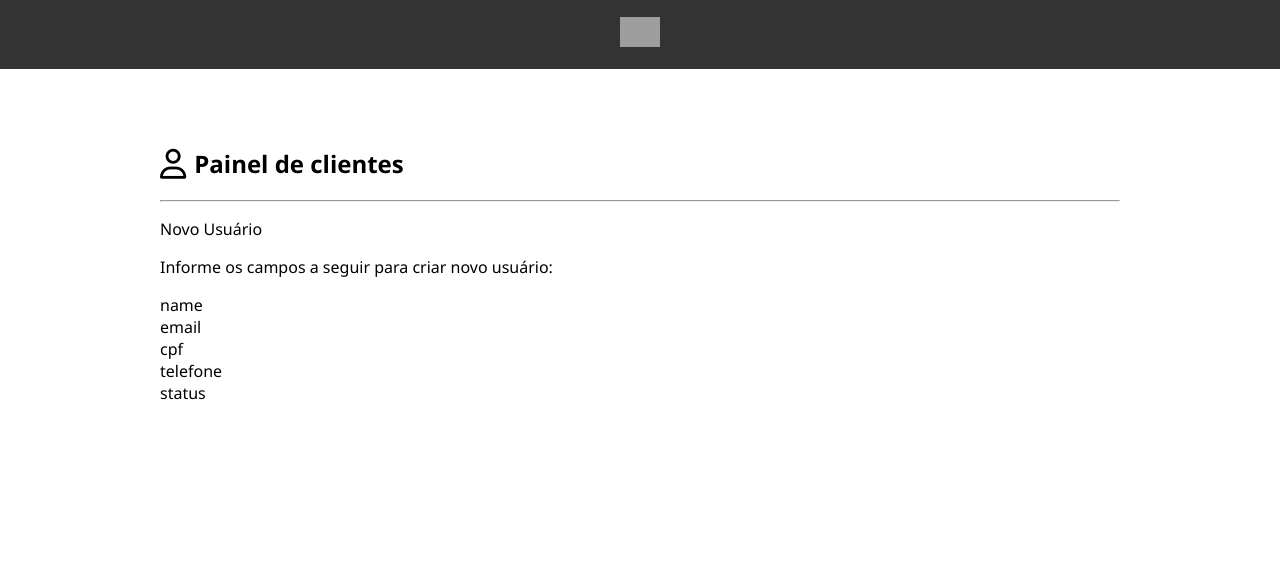
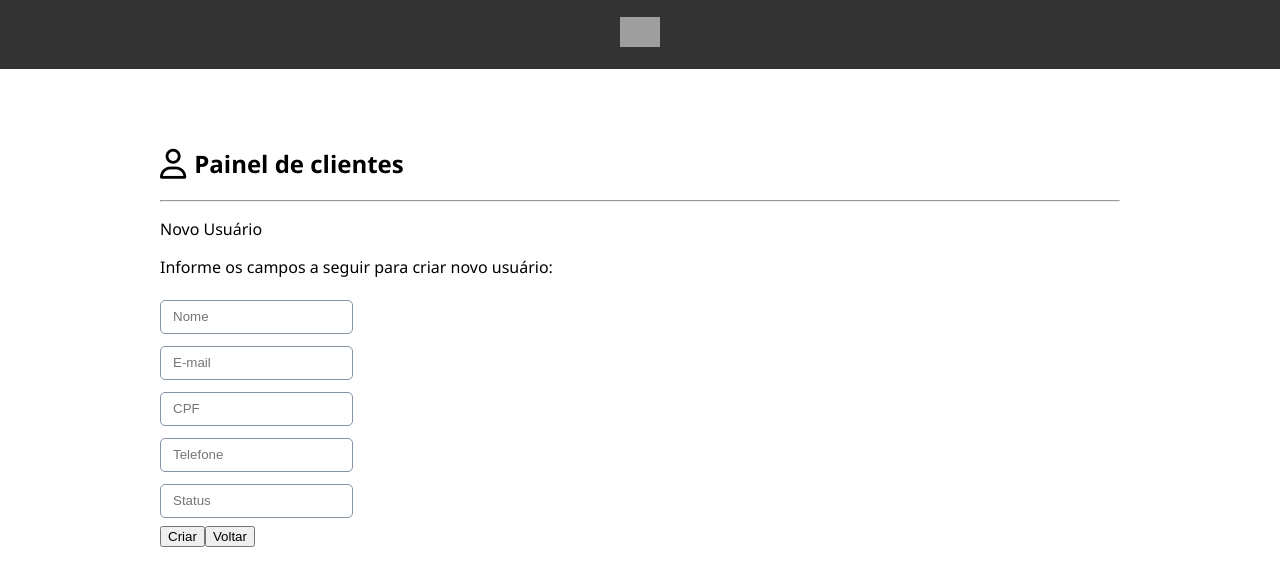
Before and after one commit to alekgomes/desafio-uol, a React (Create React App) app: page / in a window 1280 px wide. Shown: the top 586 px of the page. Built offline with nearby package versions, Linux system fonts and the light colour scheme; grey boxes are pictures that could not be loaded; the HTML template or start-up script is replaced by a standard one.

Commit message:
style input elements

```diff
--- a/src/components/NovoUsuario.js
+++ b/src/components/NovoUsuario.js
@@ -1,7 +1,15 @@
 import React, { Component } from 'react'
 import UserInput from './UserInput'
+import './NovoUsuario.scss'
 
 class NovoUsuario extends Component {
+
+  handleSubmit = (e) => {
+    e.preventDefault()
+    // criar objeto
+    // add no localStorage
+  }
+
   render() {
     return (
         <section className="novo-usuario">
@@ -9,12 +17,16 @@ class NovoUsuario extends Component {
             <p>Novo Usuário</p>
             <p>Informe os campos a seguir para criar novo usuário:</p>
           </div>
-          <form className="novo-usuario__form">
-            <UserInput id="name" name="name"/>
-            <UserInput id="email" name="email"/>
-            <UserInput id="cpf" name="cpf" />
-            <UserInput id="telefone" name="telefone"/>
-            <UserInput id="status" name="status"/>
+          <form className="novo-usuario__form" onSubmit={this.handleSubmit}>
+            <UserInput id="name" name="name" placeholder="Nome"/>
+            <UserInput id="email" name="email" placeholder="E-mail"/>
+            <UserInput id="cpf" name="cpf" placeholder="CPF"/>
+            <UserInput id="telefone" name="telefone" placeholder="Telefone"/>
+            <UserInput id="status" name="status"  placeholder="Status"/>
+            <div className="buttons">
+              <button type="submit" className="create">Criar</button>
+              <button className="back">Voltar</button>
+            </div>
           </form>
         </section>
     )
--- /dev/null
+++ b/src/components/NovoUsuario.scss
@@ -0,0 +1,15 @@
+.novo-usuario {
+  &__form {
+    display: flex;
+    flex-direction: column;
+    align-items: flex-start;
+
+    & input {
+      margin: 6px 0;
+      border: 1px solid #8492A6;
+      border-radius: 5px;
+      height: 30px;
+      padding-left: 12px;
+    }
+  }
+}
--- a/src/components/UserInput.js
+++ b/src/components/UserInput.js
@@ -3,11 +3,7 @@ import React, { Component } from 'react'
 class UserInput extends Component {
   render() {
     return (
-      <div>
-        {
-          this.props.id
-        }
-      </div>
+      <input placeholder={this.props.placeholder}/>
     )
   }
 }
```
Also changed, not shown: src/components/UsuariosWrapper.js (+7 -0 lines).
